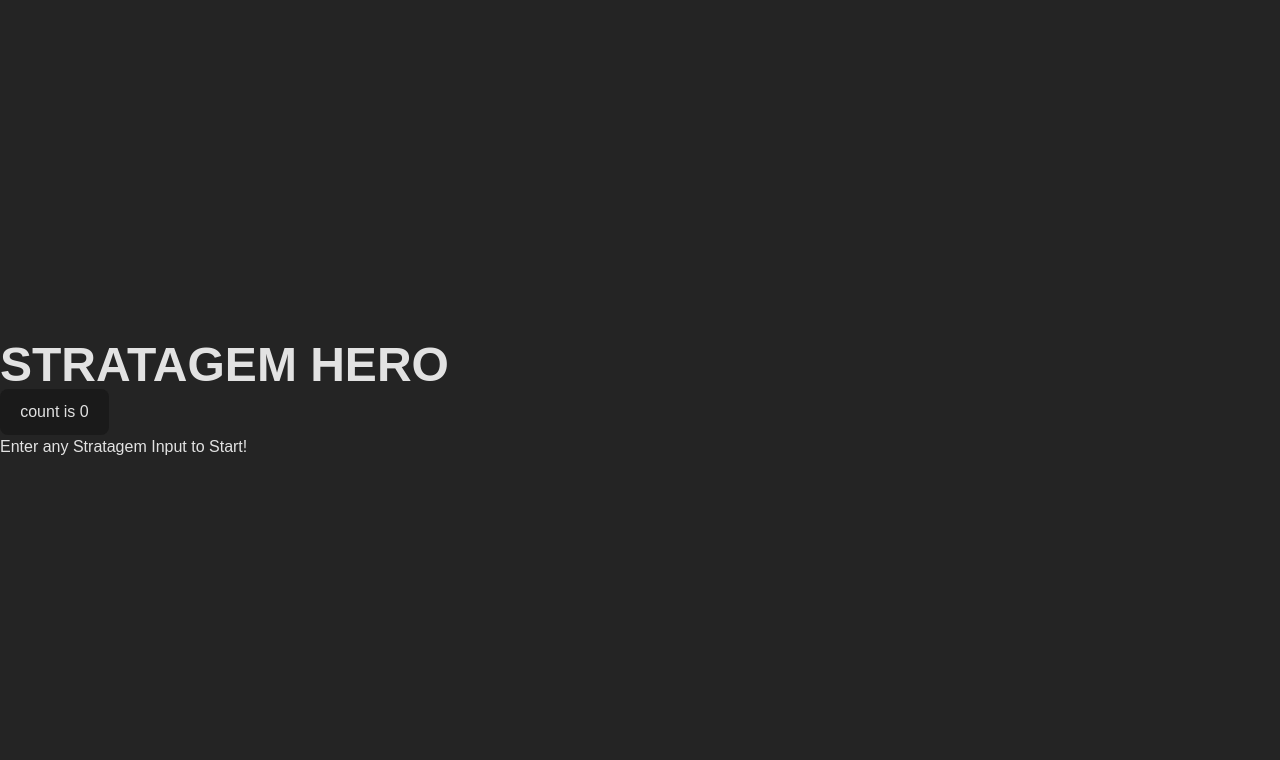
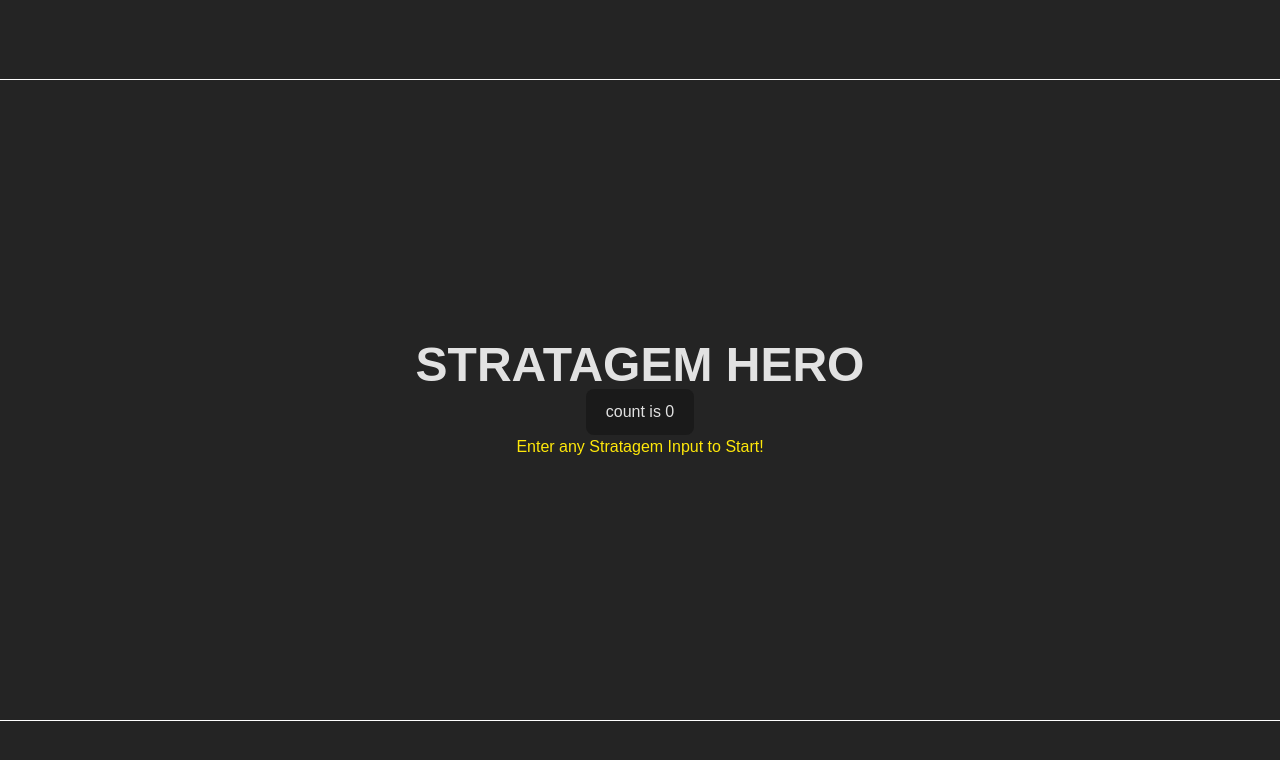
Before and after one commit to Alskiir/strat-hero, a React (Vite) app: page / in a window 1280 px wide. Shown: the top 760 px of the page. Built offline with nearby package versions, Linux system fonts and the light colour scheme; no server answers.

Commit message:
Add header and footer components

```diff
--- a/src/App.tsx
+++ b/src/App.tsx
@@ -1,4 +1,5 @@
 import { useState } from "react";
+import { Header, Footer } from "./components/pageExports";
 import "./assets/fonts/fonts.css";
 
 import useSound from "use-sound";
@@ -37,9 +38,11 @@ function App() {
 	});
 
 	return (
-		<>
+		<div className="flex flex-col h-screen">
+			<Header />
+			<div className="flex flex-col flex-grow items-center justify-center w-full text-center">
 				<div className="font-sinclair font-bold text-5xl">STRATAGEM HERO</div>
-			<div className="font-sinclair font-medium">
+				<div className="font-sinclair font-medium ">
 					<button
 						onClick={() => {
 							setCount((count) => count + 1);
@@ -49,9 +52,11 @@ function App() {
 					>
 						count is {count}
 					</button>
-				<p>Enter any Stratagem Input to Start!</p>
+					<p className="text-diverYellow">Enter any Stratagem Input to Start!</p>
 				</div>
-		</>
+			</div>
+			<Footer />
+		</div>
 	);
 }
 
--- a/src/components/keyboardInput.ts
+++ b/src/components/keyboardInput.ts
@@ -1,15 +1,15 @@
 // @vite-ignore
-import { useEffect } from 'react';
+import { useEffect } from "react";
 
 function useKeyboardInput(callback: (event: KeyboardEvent) => void) {
 	useEffect(() => {
 		const handleKeyDown = (event: KeyboardEvent) => callback(event);
 
-    window.addEventListener('keydown', handleKeyDown);
+		window.addEventListener("keydown", handleKeyDown);
 
 		// Cleanup function to remove the event listener when the component unmounts
 		return () => {
-      window.removeEventListener('keydown', handleKeyDown);
+			window.removeEventListener("keydown", handleKeyDown);
 		};
 	}, [callback]); // Dependency array with callback means this effect runs on mount, cleanup on unmount, and whenever callback changes
 }
--- /dev/null
+++ b/src/components/marginals/footer.tsx
@@ -0,0 +1,8 @@
+const Footer = () => {
+	return (
+		<div className="border-t border-white h-20">
+		</div>
+	);
+};
+
+export default Footer;
--- /dev/null
+++ b/src/components/marginals/header.tsx
@@ -0,0 +1,8 @@
+const Header = () => {
+	return (
+		<div className="border-b border-white h-20">
+		</div>
+	);
+};
+
+export default Header;
--- /dev/null
+++ b/src/components/pageExports.tsx
@@ -0,0 +1,2 @@
+export { default as Header } from "./marginals/header";
+export { default as Footer } from "./marginals/footer";
--- a/src/index.css
+++ b/src/index.css
@@ -5,14 +5,6 @@
 :root {
 	color: rgba(255, 255, 255, 0.87);
 	background-color: #242424;
-}
-
-body {
-  margin: 0;
-  display: flex;
-  place-items: center;
-  min-width: 320px;
-  min-height: 100vh;
 }
 
 button {
@@ -24,6 +16,7 @@ button {
 	cursor: pointer;
 	transition: border-color 0.25s;
 }
+
 button:hover {
 	border-color: #646cff;
 }
--- a/tailwind.config.js
+++ b/tailwind.config.js
@@ -7,6 +7,9 @@ export default {
 				swiss: ["Swiss 721 Extended", "sans-serif"],
 				sinclair: ["FS Sinclair", "sans-serif"],
 			},
+			colors: {
+				'diverYellow': '#ffe80a',
+			},
 		},
 	},
 	plugins: [],
```
Lines whose indentation alone changed are shown as unchanged.
